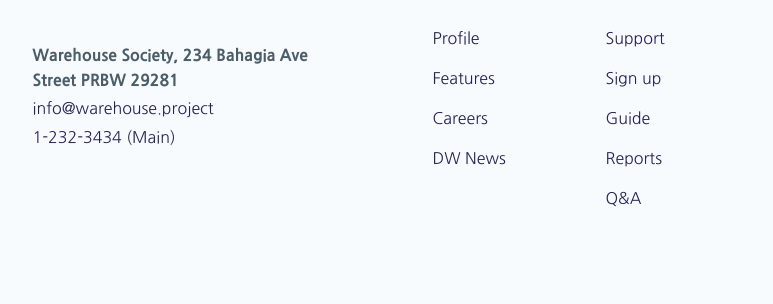
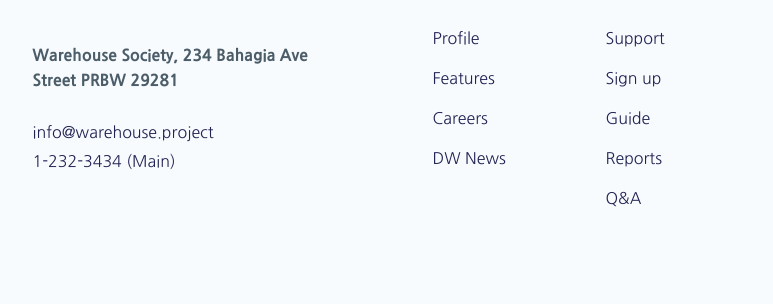
Before and after one commit to olhafastiuk/cursor-homework, a plain HTML site: page 05-flexbox-grid-homework/index.html in a window 1280 px wide. Shown: the part 4164-4468 px from the top of the page, 121-894 px from the left. Drawn offline with Linux system fonts and the light colour scheme.

Commit message:
HW #5: Add margin to mail-link.

```diff
--- a/05-flexbox-grid-homework/style.css
+++ b/05-flexbox-grid-homework/style.css
@@ -394,6 +394,10 @@ footer a:hover {
     background: rgb(216, 183, 255);
 }
 
+a[href*="mailto"]{
+    margin-top: 8%;
+}
+
 
 /* styles */
 
```
